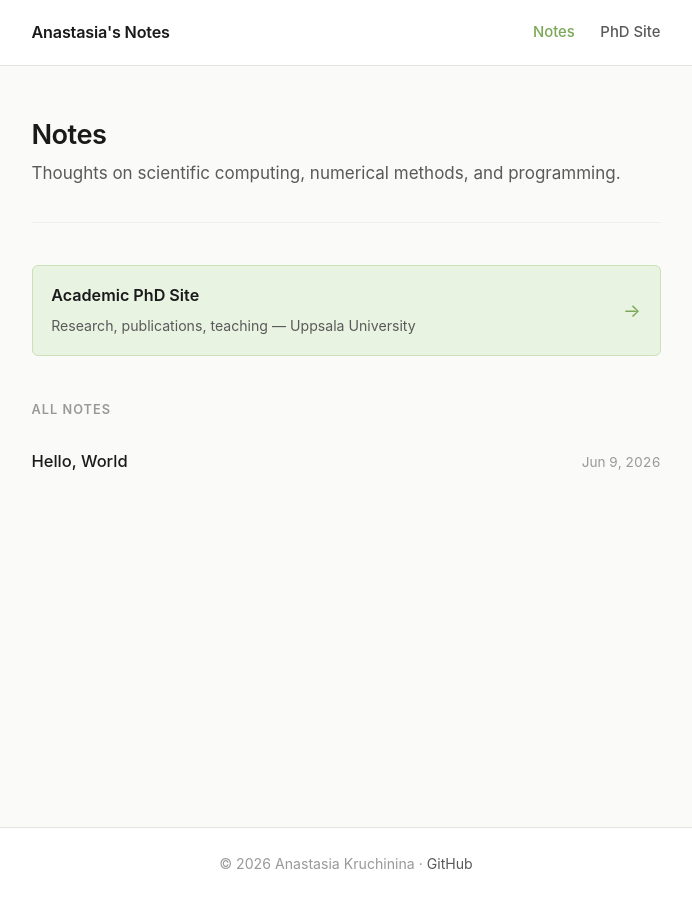
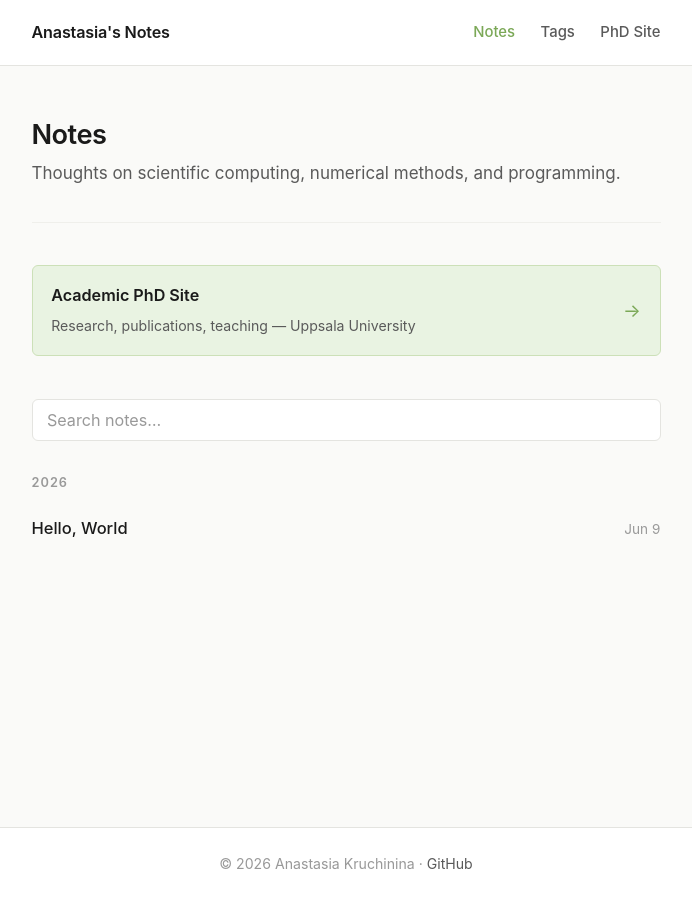
Before and after one commit to Tourmaline/Tourmaline.github.io, a Jekyll site: the page built from index.html, in a window 1280 px wide. Shown: the whole page, without its empty margins (294-986 px from the left). Built offline with Jekyll 4.4.1, drawn with Linux system fonts in a browser that asks for light colours.

Commit message:
Add search filter, year grouping, and tags page

```diff
--- a/_layouts/default.html
+++ b/_layouts/default.html
@@ -15,6 +15,7 @@
       <a class="site-title" href="{{ '/' | relative_url }}">{{ site.title }}</a>
       <nav class="site-nav">
         <a href="{{ '/' | relative_url }}"{% if page.url == '/' %} class="active"{% endif %}>Notes</a>
+        <a href="{{ '/tags/' | relative_url }}"{% if page.url == '/tags/' %} class="active"{% endif %}>Tags</a>
         <a href="{{ '/phd/' | relative_url }}">PhD Site</a>
       </nav>
     </div>
--- a/_layouts/post.html
+++ b/_layouts/post.html
@@ -8,7 +8,7 @@
       <time datetime="{{ page.date | date_to_xmlschema }}">{{ page.date | date: "%B %-d, %Y" }}</time>
       {% if page.tags and page.tags.size > 0 %}
         &middot;
-        {% for tag in page.tags %}<span class="tag">{{ tag }}</span>{% unless forloop.last %} {% endunless %}{% endfor %}
+        {% for tag in page.tags %}<a class="tag" href="{{ '/tags/' | relative_url }}#{{ tag | slugify }}">{{ tag }}</a>{% unless forloop.last %} {% endunless %}{% endfor %}
       {% endif %}
     </div>
   </header>
--- a/assets/css/blog.css
+++ b/assets/css/blog.css
@@ -216,6 +216,39 @@
 }
 
 /* =====================================================
+   SEARCH
+   ===================================================== */
+
+.search-wrap {
+  margin-bottom: 2rem;
+}
+
+.search-input {
+  width: 100%;
+  padding: 0.6rem 0.85rem;
+  font-size: 0.95rem;
+  font-family: var(--font);
+  color: var(--text);
+  background: var(--bg-card);
+  border: 1px solid var(--border);
+  border-radius: var(--radius);
+  outline: none;
+  transition: border-color 0.15s, box-shadow 0.15s;
+  -webkit-appearance: none;
+}
+.search-input::placeholder { color: var(--text-light); }
+.search-input:focus {
+  border-color: var(--accent);
+  box-shadow: 0 0 0 3px rgba(123, 168, 87, 0.15);
+}
+
+.no-results {
+  color: var(--text-muted);
+  font-style: italic;
+  padding: 0.5rem 0;
+}
+
+/* =====================================================
    INDEX PAGE
    ===================================================== */
 
@@ -309,6 +342,66 @@
   color: var(--text-muted);
   font-style: italic;
   padding: 1rem 0;
+}
+
+.year-group { margin-bottom: 0.5rem; }
+
+.year-heading {
+  font-size: 0.75rem;
+  text-transform: uppercase;
+  letter-spacing: 0.08em;
+  font-weight: 600;
+  color: var(--text-light);
+  margin: 1.5rem 0 0.5rem;
+}
+.year-group:first-child .year-heading { margin-top: 0; }
+
+/* =====================================================
+   TAGS PAGE
+   ===================================================== */
+
+.tag-cloud {
+  display: flex;
+  flex-wrap: wrap;
+  gap: 0.5rem;
+  margin-bottom: 3rem;
+}
+.tag-cloud-item {
+  display: inline-flex;
+  align-items: center;
+  gap: 0.3rem;
+  padding: 0.3em 0.7em;
+  background: var(--accent-light);
+  color: var(--accent-dark);
+  border-radius: 20px;
+  font-size: 0.85rem;
+  font-weight: 500;
+  text-decoration: none;
+  transition: background 0.15s, color 0.15s;
+}
+.tag-cloud-item:hover {
+  background: var(--accent);
+  color: #fff;
+  text-decoration: none;
+}
+.tag-count {
+  font-size: 0.75em;
+  opacity: 0.75;
+}
+
+.tag-groups { margin-top: 1rem; }
+
+.tag-group { margin-bottom: 2.5rem; }
+
+.tag-group-heading {
+  font-size: 1rem;
+  font-weight: 600;
+  color: var(--text-muted);
+  text-transform: uppercase;
+  letter-spacing: 0.06em;
+  margin: 0 0 0.5rem;
+  padding-bottom: 0.5rem;
+  border-bottom: 1px solid var(--border-light);
 }
 
 /* =====================================================
--- a/index.html
+++ b/index.html
@@ -16,17 +16,63 @@
   <span class="phd-link-card-arrow">&#8594;</span>
 </a>
 
-<p class="post-list-heading">All notes</p>
+<div class="search-wrap">
+  <input type="search" id="search-input" class="search-input" placeholder="Search notes&#x2026;" autocomplete="off">
+</div>
 
-<ul class="post-list">
-  {% for post in site.posts %}
-  <li>
-    <a class="post-list-item" href="{{ post.url | relative_url }}">
-      <span class="post-list-item-title">{{ post.title }}</span>
-      <span class="post-list-item-date">{{ post.date | date: "%b %-d, %Y" }}</span>
-    </a>
-  </li>
+<div id="post-groups">
+  {% assign postsByYear = site.posts | group_by_exp: "post", "post.date | date: '%Y'" %}
+  {% for year in postsByYear %}
+  <div class="year-group" data-year="{{ year.name }}">
+    <h3 class="year-heading">{{ year.name }}</h3>
+    <ul class="post-list">
+      {% for post in year.items %}
+      <li class="post-list-row"
+          data-title="{{ post.title | downcase }}"
+          data-tags="{{ post.tags | join: ' ' | downcase }}">
+        <a class="post-list-item" href="{{ post.url | relative_url }}">
+          <span class="post-list-item-title">{{ post.title }}</span>
+          <span class="post-list-item-date">{{ post.date | date: "%b %-d" }}</span>
+        </a>
+      </li>
+      {% endfor %}
+    </ul>
+  </div>
   {% else %}
-  <li class="no-posts">No notes yet.</li>
+  <p class="no-posts">No notes yet.</p>
   {% endfor %}
-</ul>
+</div>
+
+<p class="no-results" id="no-results" style="display:none">No notes match your search.</p>
+
+<script>
+(function () {
+  var input = document.getElementById('search-input');
+  var groups = document.querySelectorAll('.year-group');
+  var noResults = document.getElementById('no-results');
+
+  input.addEventListener('input', function () {
+    var q = this.value.toLowerCase().trim();
+    var totalVisible = 0;
+
+    groups.forEach(function (group) {
+      var rows = group.querySelectorAll('.post-list-row');
+      var groupVisible = 0;
+
+      rows.forEach(function (row) {
+        var match = !q
+          || row.dataset.title.indexOf(q) !== -1
+          || row.dataset.tags.indexOf(q) !== -1;
+        row.style.display = match ? '' : 'none';
+        if (match) groupVisible++;
+      });
+
+      group.style.display = groupVisible > 0 ? '' : 'none';
+      group.querySelector('.year-heading').style.display = q ? 'none' : '';
+      totalVisible += groupVisible;
+    });
+
+    noResults.style.display = (q && totalVisible === 0) ? '' : 'none';
+  });
+}());
+</script>
```
Also changed, not shown: tags.html (added, +39 -0 lines).
